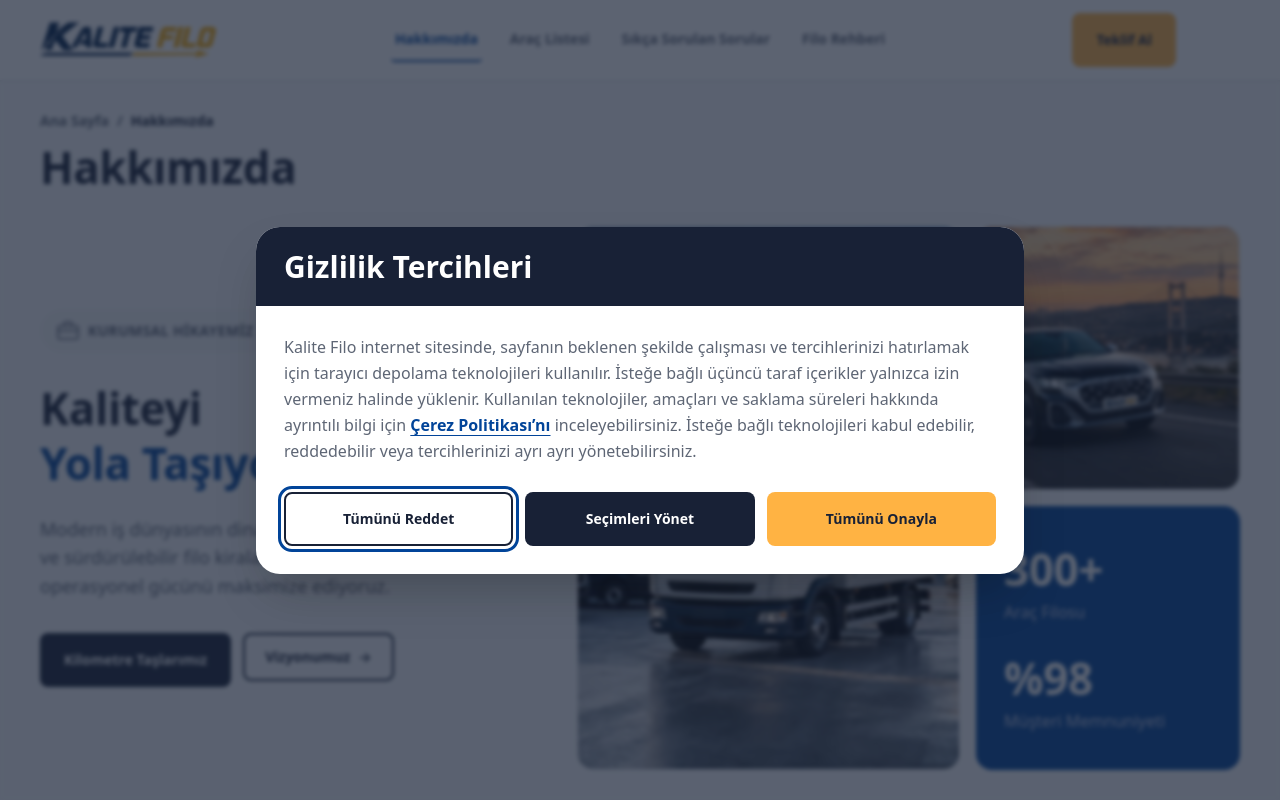
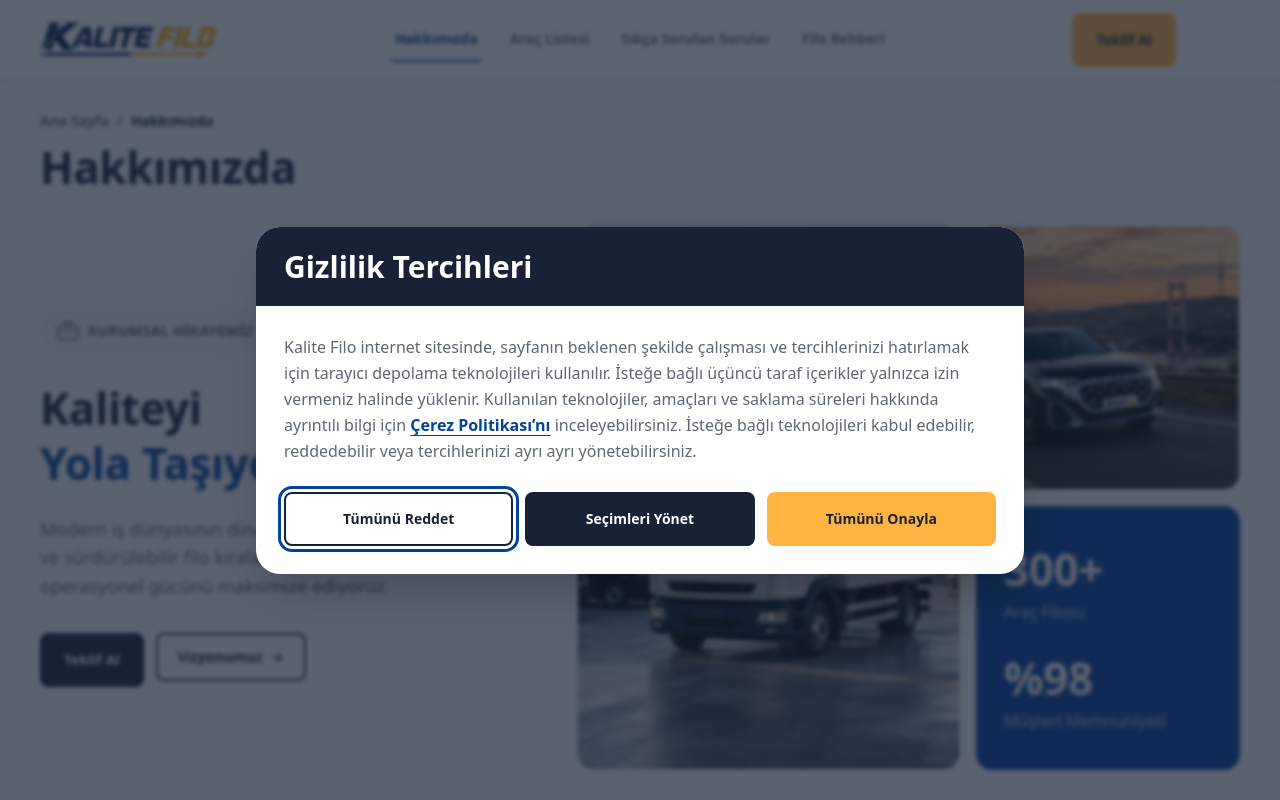
Before and after one commit to MuratAyar/kalite-filo-website, a Next.js app: page /hakkimizda in a window 1280 px wide. Shown: the top 800 px of the page. Built offline with nearby package versions, Linux system fonts and the light colour scheme.

Commit message:
hakkımızda sayfası değişiklik hero cta

```diff
--- a/scripts/validate-foundation.mjs
+++ b/scripts/validate-foundation.mjs
@@ -1888,12 +1888,15 @@ export function validateAboutOutput(html) {
     "Araç Filosu",
     "%98",
     "Müşteri Memnuniyeti",
-    "Kilometre Taşlarımız",
+    "Teklif Al",
     "Vizyonumuz",
   ]) {
     if (!html.includes(approvedHeroFact)) {
       fail(`The About output is missing approved hero content: ${approvedHeroFact}.`);
     }
+  }
+  if (!html.includes('href="/teklif-al/"')) {
+    fail("The About hero quote action must target /teklif-al/.");
   }
 
   for (const approvedVisionMissionValue of [
@@ -1925,11 +1928,11 @@ export function validateAboutOutput(html) {
   }
 
   if (
-    !/<button\b[^>]*data-about-hero-control=["']milestones["'][^>]*>/i.test(
+    !/<a\b[^>]*data-about-hero-control=["']quote["'][^>]*>/i.test(
       html,
     )
   ) {
-    fail("The inactive About milestones control must remain a button.");
+    fail("The About quote control must remain a link.");
   }
 
   if (!html.includes('data-content-status="draft"')) {
--- a/src/components/about/about-hero.tsx
+++ b/src/components/about/about-hero.tsx
@@ -1,5 +1,5 @@
 import { PageContainer, Section } from "@/components/layout";
-import { ActionLink, Button } from "@/components/ui";
+import { ActionLink } from "@/components/ui";
 import type { AboutPageContent } from "@/data/about";
 
 import { AboutIcon } from "./about-icon";
@@ -38,9 +38,14 @@ export function AboutHero({ content, imageAlts = ["Ticari araçların bulunduğu
               {content.body}
             </p>
             <div className="mt-8 flex flex-col gap-3 sm:flex-row sm:flex-wrap">
-              <Button data-about-hero-control="milestones" size="primary" variant="secondary">
+              <ActionLink
+                data-about-hero-control="quote"
+                href={content.primaryHref}
+                size="primary"
+                variant="secondary"
+              >
                 {content.primaryAction}
-              </Button>
+              </ActionLink>
               <ActionLink
                 data-about-hero-control="vision"
                 href="#vizyon-misyon-degerler"
--- a/src/data/about.en.ts
+++ b/src/data/about.en.ts
@@ -8,7 +8,7 @@ export const englishAboutPageContent = {
   hero: {
     eyebrow: "Our Corporate Story", titleLead: "Putting Quality", titleAccent: "on the Road",
     body: "We support corporate mobility with data-informed and sustainable fleet leasing solutions designed for the dynamics of modern business.",
-    primaryAction: "Our Milestones", secondaryAction: "Our Vision",
+    primaryAction: "Request a Quote", primaryHref: "/en/request-a-quote/", secondaryAction: "Our Vision",
     statistics: [{ id: "vehicle-fleet", value: "300+", label: "Vehicle Fleet" }, { id: "customer-satisfaction", value: "98%", label: "Customer Satisfaction" }],
   },
   visionMissionValues: {
--- a/src/data/about.ts
+++ b/src/data/about.ts
@@ -14,7 +14,8 @@ export const aboutPageContent = {
     titleAccent: "Yola Taşıyoruz",
     body:
       "Modern iş dünyasının dinamiklerine uygun, veri odaklı ve sürdürülebilir filo kiralama çözümleriyle kurumların operasyonel gücünü maksimize ediyoruz.",
-    primaryAction: "Kilometre Taşlarımız",
+    primaryAction: "Teklif Al",
+    primaryHref: "/teklif-al/",
     secondaryAction: "Vizyonumuz",
     statistics: [
       { id: "vehicle-fleet", value: "300+", label: "Araç Filosu" },
```
Also changed, not shown: 1 other file (tests, documents, lock files or other folders).
